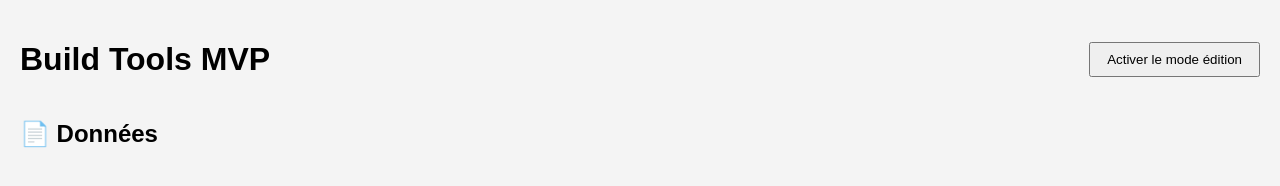
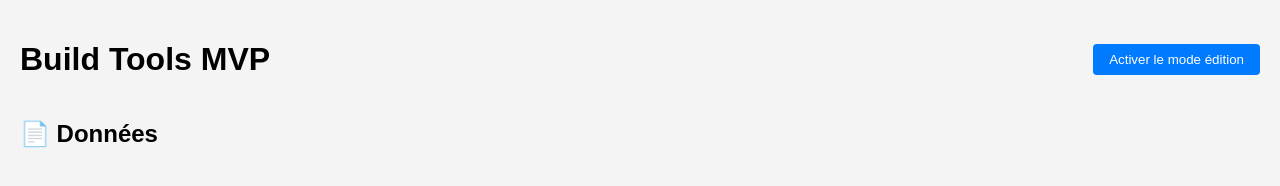
Before and after one commit to b33n-tech/build-tool-v2, a plain HTML site: page index.html in a window 1280 px wide. Drawn offline with Linux system fonts and the light colour scheme.

Commit message:
Update style.css

```diff
--- a/style.css
+++ b/style.css
@@ -13,6 +13,14 @@ header {
 button {
     padding: 8px 16px;
     cursor: pointer;
+    background-color: #007bff;
+    color: white;
+    border: none;
+    border-radius: 4px;
+}
+
+button:hover {
+    background-color: #0056b3;
 }
 
 .hidden {
```
